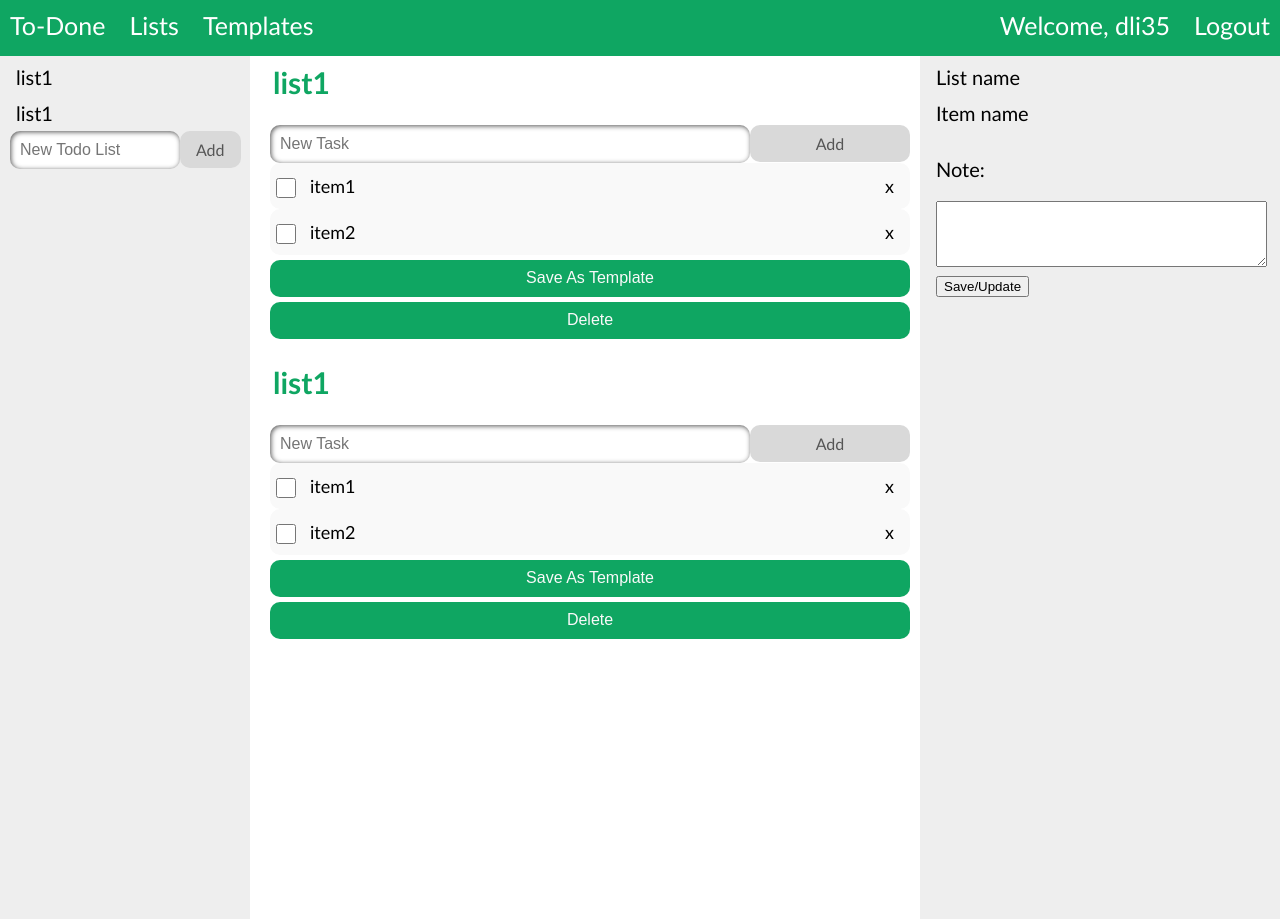
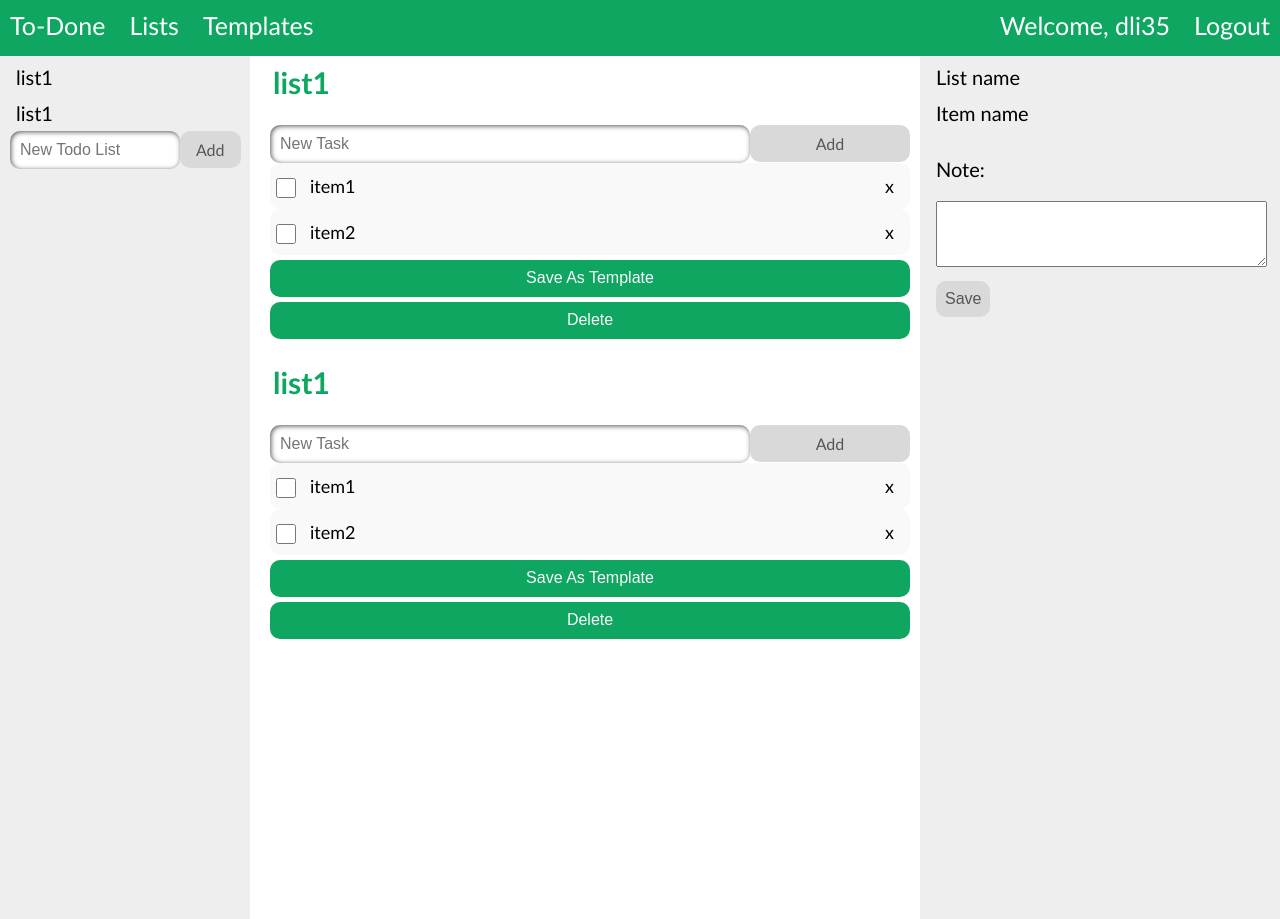
Before and after one commit to shahleon/smart-todo, a Django app: page /todo in a window 1280 px wide. Run offline with Django 3.2, Linux system fonts and the light colour scheme; a user stored in the database is signed in; data comes from the database, SQL or seed files in the repository; both versions use the stored data as it was before the commit.

Commit message:
Fixed more style issues including the save note button

```diff
--- a/todo/templates/todo/index.html
+++ b/todo/templates/todo/index.html
@@ -32,7 +32,7 @@
         }
 
         /* Change the color of links on hover */
-        .topbar a.tabs:hover {
+        .topbar li a.tabs:hover {
           color: #ccc;
         }
 
@@ -157,6 +157,25 @@
 
         .rightsidebar textarea {
             width: 325px;
+        }
+
+        .rightsidebar .save-button {
+            padding: 9px;
+            background: #d9d9d9;
+            color: #555;
+            float: left;
+            text-align: center;
+            font-size: 16px;
+            cursor: pointer;
+            transition: 0.3s;
+            border-radius: 10px;
+            display: inline-block;
+            border: 0;
+            margin-top: 10px;
+        }
+
+        .rightsidebar .save-button:hover {
+          background-color: #bbb;
         }
 
         .main {
@@ -284,7 +303,7 @@
           background-color: #bbb;
         }
 
-        .add-template-button {
+        .main .add-template-button {
             display: inline-block;
             cursor: pointer;
             border-radius: 10px;
@@ -301,8 +320,12 @@
             color: #f9f9f9;
         }
 
-        .add-template-button:hover{
+        .main .add-template-button:hover{
             background: #0b8f54;
+        }
+
+        .add-template-button.delete:hover{
+            background: #a81a0f;
         }
     </style>
     <meta charset="UTF-8">
@@ -367,7 +390,7 @@
         <form action="/delete-todo" method="post">
             {% csrf_token %}
             <input type="hidden" name="todo" id="delete-todo-{{ list.id }}" value="{{ list.id }}">
-            <button class="add-template-button" onclick="">Delete</button>
+            <button class="add-template-button delete" onclick="">Delete</button>
         </form>
         {% endfor %}
     </div>
@@ -382,7 +405,7 @@
                 <textarea id="note" name="note" rows="4" cols="50">
                 </textarea>
                 <br>
-                <input type="submit" value="Save/Update">
+                <input class="save-button" type="submit" value="Save">
             </form>
         </ul>
     {% endif %}
```
Also changed, not shown: todo.sqlite3 (deleted).
